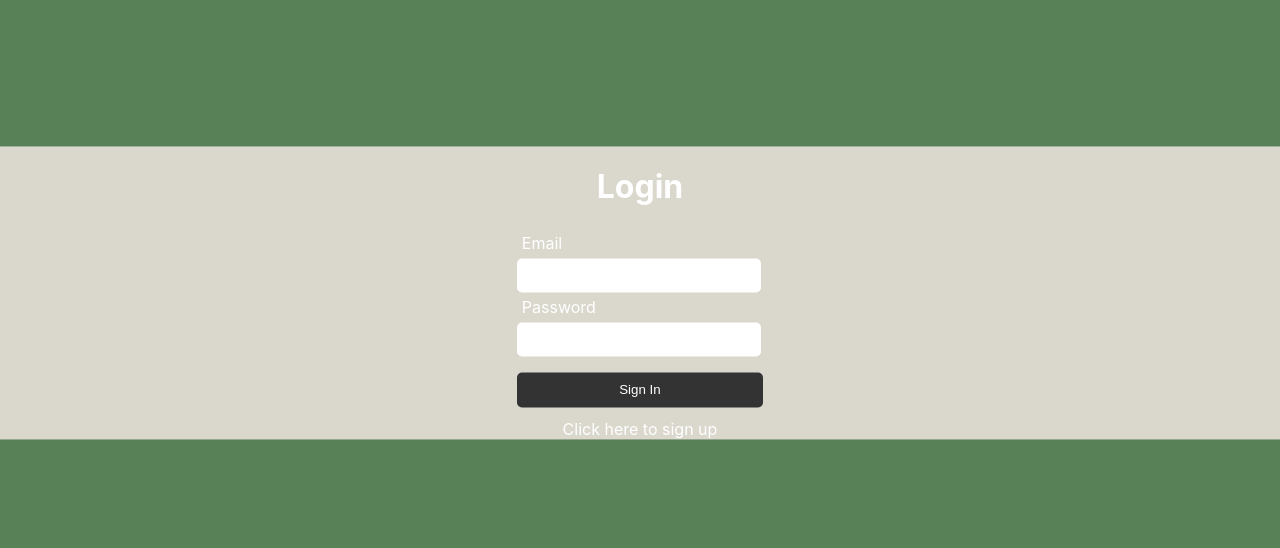
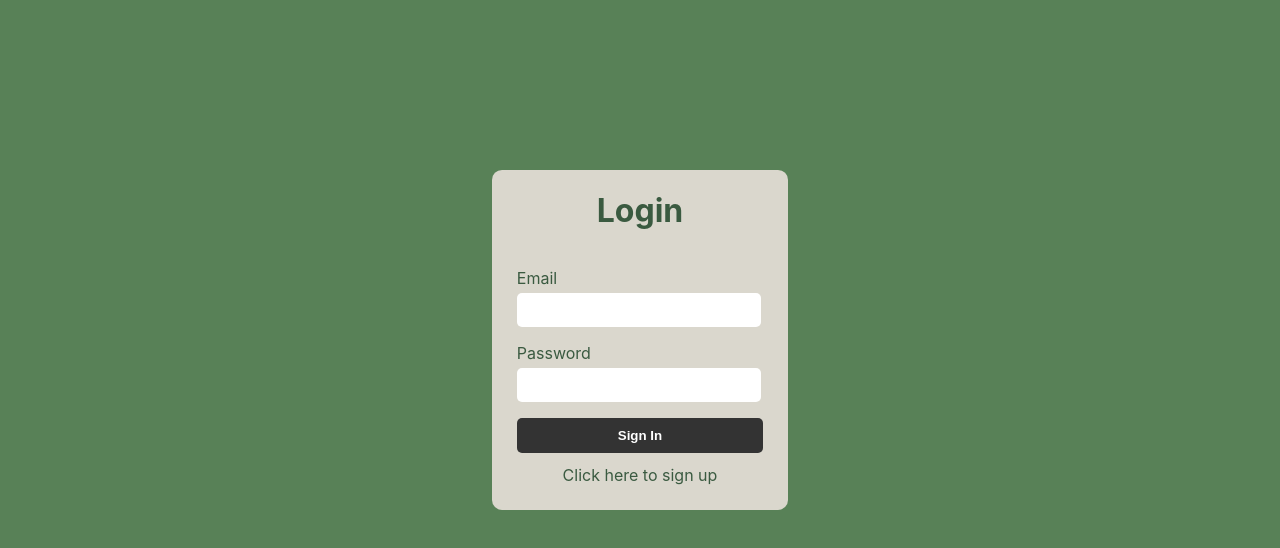
Before and after one commit to broliver18/stick-it-frontend, a React (Create React App) app: page /host-login in a window 1280 px wide. Shown: the top 548 px of the page. Built offline with nearby package versions, Linux system fonts and the light colour scheme; no server answers.

Commit message:
Finish login page frontend

```diff
--- a/src/Components/Home/Home.css
+++ b/src/Components/Home/Home.css
@@ -22,14 +22,6 @@ body {
     align-items: center;
 }
 
-label {
-    margin: 5px;
-}
-
-p {
-    margin-bottom: 5px;
-}
-
 .game-input-info input {
     width: 20rem;
     height: 2rem;
@@ -37,10 +29,6 @@ p {
     border: none;
     background-color: white;
     color: black;
-}
-
-input:focus {
-    outline: none;
 }
 
 .game-input-info button {
@@ -67,3 +55,15 @@ input:focus {
 .link:hover {
     text-decoration: underline;
 }
+
+label {
+    margin: 16px 0 5px 0;
+}
+
+p {
+    margin-bottom: 5px;
+}
+
+input:focus {
+    outline: none;
+}
--- a/src/Components/Home/Home.js
+++ b/src/Components/Home/Home.js
@@ -82,14 +82,14 @@ function Home() {
     <div id="home" className="container-middle">
       <h1>Join a Game</h1>
       <div className="game-input-info">
-        <p>Display Name</p>
+        <label>Display Name</label>
         <input
           name="displayName"
           value={displayName}
           onChange={handleChange}
           ref={nameInputRef}
         />
-        <p>Game Pin</p>
+        <label>Game Pin</label>
         <input name="pin" value={pin} onChange={handleChange} />
         <button onClick={incrementTrigger}>Join</button>
         <Link className="link" to="/host-login">
--- a/src/Components/HostLogin/HostLogin.css
+++ b/src/Components/HostLogin/HostLogin.css
@@ -1,19 +1,36 @@
-.login {
+.form {
     background-color: #dad7cd;
+    padding: 0 25px 25px 25px;
+    border-radius: 10px;
 }
 
-.login-signup-form {
+.login-signup-container {
     display: flex;
     flex-direction: column;
     justify-content: center;
 }
 
-.login-signup-form input {
+.login-signup-container input {
     width: 15rem;
     height: 2rem;
     border-radius: 5px;
     border: none;
     color: black;
+}
+
+.login-signup-container button {
+    cursor: pointer;
+    width: 15.4rem;
+    padding: 6px 0;
+    line-height: 23px;
+    font-weight: 700;
+    border-radius: 5px;
+    border: none;
+    background-color: #333333;
+}
+
+.login-signup-container button:hover {
+    filter: brightness(108%);
 }
 
 .button-container {
@@ -24,16 +41,6 @@
     align-items: center;
 }
 
-.login-signup-form button {
-    cursor: pointer;
-    width: 15.4rem;
-    padding: 6px 0;
-    line-height: 23px;
-    border-radius: 5px;
-    border: none;
-    background-color: #333333;
+.form h1, .login-signup-container label, .signup {
+    color: #3a5a40;
 }
-
-.login-signup-form button:hover {
-    filter: brightness(108%);
-}
--- a/src/Components/HostLogin/HostLogin.js
+++ b/src/Components/HostLogin/HostLogin.js
@@ -1,4 +1,4 @@
-import React, { useState, useEffect } from "react";
+import React, { useState, useEffect, useRef } from "react";
 import { Link, useNavigate } from "react-router-dom";
 import { socket } from "../../socket";
 
@@ -10,6 +10,11 @@ function HostLogin() {
     password: "",
   });
   const { email, password } = input;
+  const emailInputRef = useRef();
+
+  useEffect(() => {
+    emailInputRef.current.focus();
+  })
 
   function handleChange(e) {
     const { name, value } = e.target;
@@ -17,18 +22,20 @@ function HostLogin() {
   }
 
   return (
-    <div className="container-middle login">
+    <div id="login" className="container-middle">
+      <div className="container-top form">
         <h1>Login</h1>
-      <div className="login-signup-form">
+        <div className="login-signup-container">
           <label>Email</label>
-        <input name="email" value={email} onChange={handleChange} />
+          <input name="email" value={email} onChange={handleChange} ref={emailInputRef}/>
           <label>Password</label>
           <input name="password" value={password} onChange={handleChange} />
           <div className="button-container">
             <button>Sign In</button>
-          <Link className="link" to="/host-register">
+            <Link className="link signup" to="/host-register">
               Click here to sign up
             </Link>
+          </div>
         </div>
       </div>
     </div>
```
Lines whose indentation alone changed are shown as unchanged.
